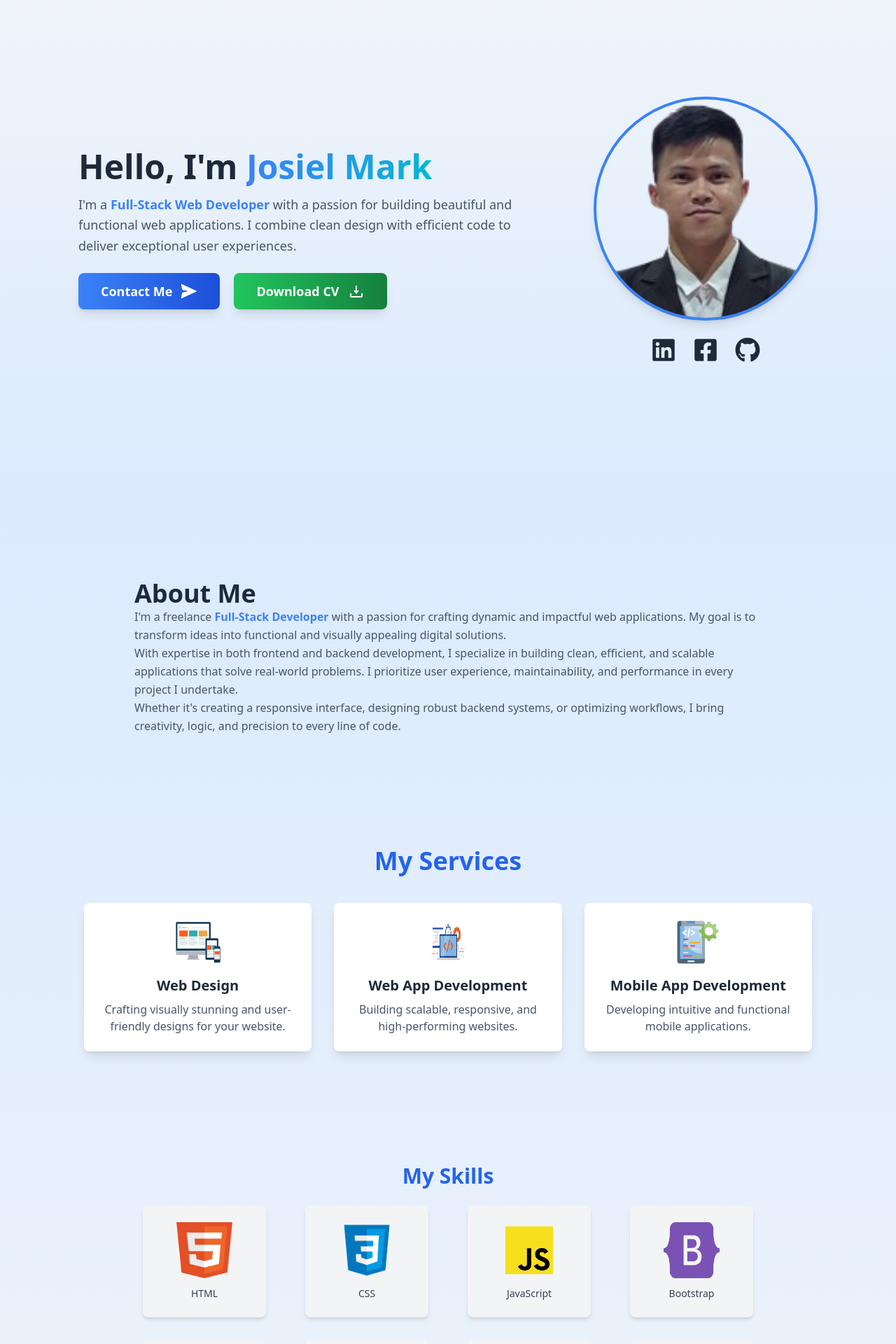
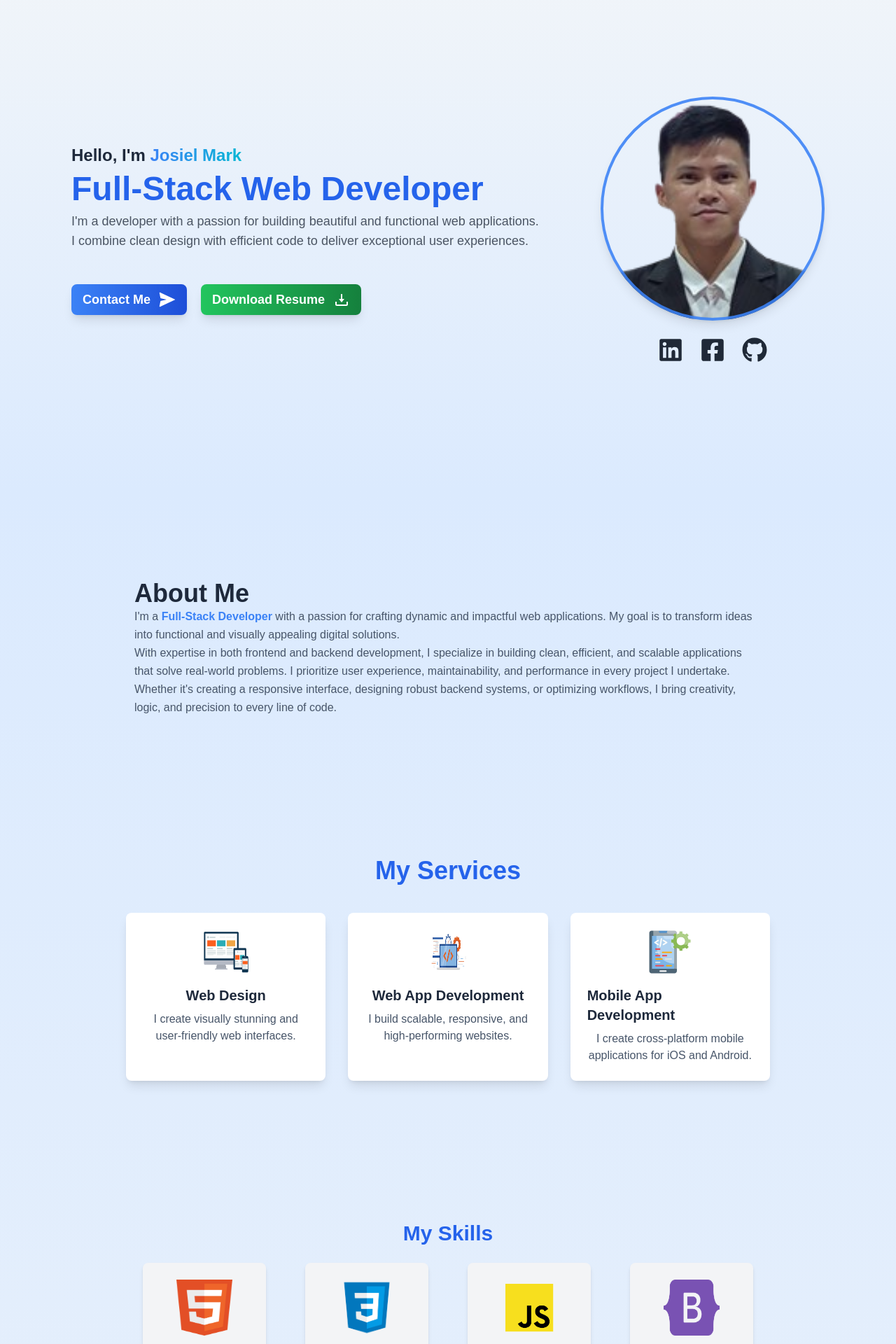
Before and after one commit to JMarkDev/portfolio, a React (Vite) app: page / in a window 1280 px wide. Shown: the part 100-2020 px from the top of the page at 70% size. Built offline with nearby package versions, Linux system fonts and the light colour scheme.

Commit message:
add contact form

```diff
--- a/package.json
+++ b/package.json
@@ -14,7 +14,8 @@
     "react": "^18.3.1",
     "react-dom": "^18.3.1",
     "react-icons": "^5.4.0",
-    "react-router-dom": "^7.1.1"
+    "react-router-dom": "^7.1.1",
+    "tailwind-plugin-typed": "^0.8.0"
   },
   "devDependencies": {
     "@eslint/js": "^9.17.0",
--- a/src/App.jsx
+++ b/src/App.jsx
@@ -1,112 +1,42 @@
 import profileImg from "./assets/profile.png";
 import Navbar from "./components/Navbar";
-import expressJsImg from "./assets/express js.png";
-import bootstrapImg from "./assets/bootstrap.png";
-import javaImg from "./assets/java.png";
-import html from "./assets/htmlLogo.png";
-import css from "./assets/cssLogo.png";
-import js from "./assets/javascriptLogo.png";
-import react from "./assets/reactjsLogo.png";
-import tailwind from "./assets/tailwindLogo.png";
-import redux from "./assets/redux.png";
-import node from "./assets/nodejsLogo.png";
-import git from "./assets/gitLogo.png";
-import mysql from "./assets/mysqlLogo.png";
 import { FaLinkedin, FaFacebookSquare, FaGithub } from "react-icons/fa";
 import webDesignImg from "./assets/web design.png";
 import webDevelopmentImg from "./assets/web development.png";
 import appDevelopmentImg from "./assets/app dev.png";
-import socketImg from "./assets/socket.io.png";
-import dialogflowImg from "./assets/dialogflow.png";
+import { skills } from "./constants/Skills";
+import { MdEmail } from "react-icons/md";
+import { FaPhone, FaLocationArrow } from "react-icons/fa";
 
 function App() {
-  const skills = [
-    {
-      name: "HTML",
-      icon: html,
-    },
-    {
-      name: "CSS",
-      icon: css,
-    },
-    {
-      name: "JavaScript",
-      icon: js,
-    },
-    {
-      name: "Bootstrap",
-      icon: bootstrapImg,
-    },
-    {
-      name: "Tailwind CSS",
-      icon: tailwind,
-    },
-    {
-      name: "React JS",
-      icon: react,
-    },
-    {
-      name: "Redux",
-      icon: redux,
-    },
-    {
-      name: "Node JS",
-      icon: node,
-    },
-    {
-      name: "Express JS",
-      icon: expressJsImg,
-    },
-    {
-      name: "Git Source Control",
-      icon: git,
-    },
-    {
-      name: "MySQL",
-      icon: mysql,
-    },
-
-    {
-      name: "Socket.IO",
-      icon: socketImg,
-    },
-    {
-      name: "Dialogflow",
-      icon: dialogflowImg,
-    },
-    {
-      name: "Java",
-      icon: javaImg,
-    },
-  ];
   return (
     <>
       <Navbar />
       <div
-        style={{ height: "calc(100vh - 56px)" }}
-        className="flex  flex-col-reverse items-center justify-center  space-y-8 md:flex-row md:space-x-16 md:space-y-0 px-6 bg-gradient-to-b from-slate-100 to-blue-100"
+        style={{ minHeight: "calc(100vh - 56px)" }}
+        className="flex md:p-20 px-5 gap-5 flex-col-reverse items-center justify-center  space-y-8 md:flex-row md:space-x-16 md:space-y-0 bg-gradient-to-b from-slate-100 to-blue-100"
       >
         {/* Text Section */}
         <div className="text-center md:text-left max-w-2xl">
-          <h1 className="text-4xl md:text-5xl font-extrabold text-slate-800">
+          <h2 className="text-xl w-fit md:text-2xl font-extrabold text-slate-800">
             Hello, I&apos;m{" "}
-            <span className="text-transparent bg-clip-text bg-gradient-to-r from-blue-500 to-cyan-500">
+            <span className="typed-text text-transparent bg-clip-text bg-gradient-to-r from-blue-500 to-cyan-500">
               Josiel Mark
             </span>
+          </h2>
+
+          <h1 className="text-3xl py-2 md:text-5xl font-extrabold text-blue-600">
+            Full-Stack Web Developer
           </h1>
-          <p className="mt-4 text-lg text-slate-600 leading-relaxed">
-            I&apos;m a{" "}
-            <span className="font-bold text-blue-500">
-              Full-Stack Web Developer
-            </span>{" "}
-            with a passion for building beautiful and functional web
-            applications. I combine clean design with efficient code to deliver
-            exceptional user experiences.
+          <p className="text-base md:text-lg text-gray-600 leading-relaxed mb-6">
+            I&apos;m a developer with a passion for building beautiful and
+            functional web applications. I combine clean design with efficient
+            code to deliver exceptional user experiences.
           </p>
 
           <div className="flex gap-5">
             {/* Contact Me Button */}
-            <button className="mt-6 px-8 py-3 flex items-center justify-center gap-3 bg-gradient-to-r from-blue-500 to-blue-700 text-white text-lg font-semibold rounded-lg shadow-lg hover:from-blue-600 hover:to-blue-800 hover:shadow-2xl transition-all">
+            <button className="mt-6 px-4 py-2 flex items-center justify-center gap-3 bg-gradient-to-r from-blue-500 to-blue-700 text-white text-lg font-semibold rounded-lg shadow-lg hover:from-blue-600 hover:to-blue-800 hover:shadow-2xl transition-all">
               Contact Me
               <svg
                 xmlns="http://www.w3.org/2000/svg"
@@ -121,8 +51,8 @@ function App() {
             </button>
 
             {/* Download CV Button */}
-            <button className="mt-6 px-8 py-3 flex items-center justify-center gap-3 bg-gradient-to-r from-green-500 to-green-700 text-white text-lg font-semibold rounded-lg shadow-lg hover:from-green-600 hover:to-green-800 hover:shadow-2xl transition-all">
-              Download CV
+            <button className="mt-6 px-4 py-2 flex items-center justify-center gap-3 bg-gradient-to-r from-green-500 to-green-700 text-white text-lg font-semibold rounded-lg shadow-lg hover:from-green-600 hover:to-green-800 hover:shadow-2xl transition-all">
+              Download Resume
               <svg
                 xmlns="http://www.w3.org/2000/svg"
                 fill="currentColor"
@@ -137,7 +67,7 @@ function App() {
 
         {/* Profile Image Section */}
         <div className="flex flex-col items-center">
-          <div className=" relative">
+          <div className="w-80 relative">
             <img
               src={profileImg}
               alt="profile"
@@ -178,13 +108,13 @@ function App() {
       {/* About Section */}
       <div className="flex flex-col items-center justify-between  px-5 py-12 bg-gradient-to-b from-blue-100 to-slate-100">
         {/* Profile and Text Section */}
-        <div className="p-20 px-5 text-center md:text-left w-full space-y-4">
+        <div className="md:p-20 text-center md:text-left w-full space-y-4">
           <div className="max-w-4xl mx-auto">
             <h2 className="text-3xl font-bold text-slate-800 md:text-4xl">
               About Me
             </h2>
             <p className="text-slate-600 leading-relaxed">
-              I&apos;m a freelance{" "}
+              I&apos;m a{" "}
               <span className="font-bold text-blue-500">
                 Full-Stack Developer
               </span>{" "}
@@ -205,7 +135,7 @@ function App() {
             </p>
           </div>
         </div>
-        <div className="p-20 w-full px-5">
+        <div className="md:p-20 w-full mt-10">
           <h1 className="text-4xl font-extrabold text-center text-blue-600 mb-10">
             My Services
           </h1>
@@ -222,8 +152,7 @@ function App() {
                 </div>
                 <h2 className="text-xl font-bold text-slate-800">Web Design</h2>
                 <p className="text-center text-slate-600 mt-2">
-                  Crafting visually stunning and user-friendly designs for your
-                  website.
+                  I create visually stunning and user-friendly web interfaces.
                 </p>
               </div>
 
@@ -240,7 +169,7 @@ function App() {
                   Web App Development
                 </h2>
                 <p className="text-center text-slate-600 mt-2">
-                  Building scalable, responsive, and high-performing websites.
+                  I build scalable, responsive, and high-performing websites.
                 </p>
               </div>
 
@@ -257,7 +186,8 @@ function App() {
                   Mobile App Development
                 </h2>
                 <p className="text-center text-slate-600 mt-2">
-                  Developing intuitive and functional mobile applications.
+                  I create cross-platform mobile applications for iOS and
+                  Android.
                 </p>
               </div>
             </div>
@@ -265,7 +195,7 @@ function App() {
         </div>
 
         {/* Skills Section */}
-        <div className="w-full md:p-20 px-5">
+        <div className="w-full md:p-20 px-5 mt-10">
           <h3 className="text-3xl font-bold text-blue-600 mb-6 text-center">
             My Skills
           </h3>
@@ -289,6 +219,177 @@ function App() {
             </ul>
           </div>
         </div>
+
+        {/* Projects Section */}
+        <div className="w-full md:p-20">
+          <h3 className="text-3xl font-bold text-blue-600 mb-6 text-center">
+            My Projects
+          </h3>
+          <div className="max-w-6xl mx-auto">
+            <div className="grid grid-cols-1 md:grid-cols-3 gap-8">
+              {/* Project 1 */}
+              <div className="flex flex-col items-center bg-white shadow-lg rounded-lg p-6 transition-transform transform hover:scale-105">
+                <div className="w-full h-48 mb-4">
+                  <img
+                    src="https://via.placeholder.com/300"
+                    alt="Project 1"
+                    className="w-full h-full object-cover"
+                  />
+                </div>
+                <h2 className="text-xl font-bold text-slate-800">Project 1</h2>
+                <p className="text-center text-slate-600 mt-2">
+                  A brief description of the project goes here.
+                </p>
+              </div>
+
+              {/* Project 2 */}
+              <div className="flex flex-col items-center bg-white shadow-lg rounded-lg p-6 transition-transform transform hover:scale-105">
+                <div className="w-full h-48 mb-4">
+                  <img
+                    src="https://via.placeholder.com/300"
+                    alt="Project 2"
+                    className="w-full h-full object-cover"
+                  />
+                </div>
+                <h2 className="text-xl font-bold text-slate-800">Project 2</h2>
+                <p className="text-center text-slate-600 mt-2">
+                  A brief description of the project goes here.
+                </p>
+              </div>
+
+              {/* Project 3 */}
+              <div className="flex flex-col items-center bg-white shadow-lg rounded-lg p-6 transition-transform transform hover:scale-105">
+                <div className="w-full h-48 mb-4">
+                  <img
+                    src="https://via.placeholder.com/300"
+                    alt="Project 3"
+                    className="w-full h-full object-cover"
+                  />
+                </div>
+                <h2 className="text-xl font-bold text-slate-800">Project 3</h2>
+                <p className="text-center text-slate-600 mt-2">
+                  A brief description of the project goes here.
+                </p>
+              </div>
+            </div>
+          </div>
+        </div>
+
+        {/* Contact Section */}
+        <div className="w-full md:p-20">
+          <h3 className="text-3xl font-bold text-blue-600 mb-6 text-center">
+            Get In Touch
+          </h3>
+
+          <div className="w-full flex md:flex-row flex-col  justify-between gap-10 ">
+            <div className="flex  flex-col md:w-1/2 w-full space-y-6">
+              <h4 className="text-2xl font-bold text-slate-800">
+                Contact Info
+              </h4>
+
+              <p className="text-slate-600">
+                I&apos;m currently open to new opportunities and collaborations.
+                If you&apos;d like to work together on a project or have any
+                questions, feel free to reach out to me using the contact form
+                below.
+              </p>
+
+              <p className="flex items-center gap-3">
+                <MdEmail className=" text-blue-600" />
+
+                <span className=" font-bold text-blue-600  text-center">
+                  jmseroy@gmail.com
+                </span>
+              </p>
+              <p className="flex items-center gap-3">
+                <FaPhone className=" text-blue-600" />
+
+                <span className=" font-bold text-blue-600  text-center">
+                  +639757718249
+                </span>
+              </p>
+              <p className="flex items-center gap-3">
+                <FaLocationArrow className="text-lg text-blue-600" />
+
+                <span className=" font-bold text-blue-600  text-center">
+                  Pagadian City, Zamboanga del Sur, Philippines
+                </span>
+              </p>
+
+              <div className="flex justify-center md:justify-start space-x-6 mt-6">
+                <a
+                  href="https://www.linkedin.com/in/josiel-mark-oliveros-7b0b3b1b4/"
+                  target="_blank"
+                  rel="noreferrer"
+                  className="text-gray-800 hover:text-gray-900 transition-colors duration-300"
+                >
+                  <FaLinkedin className="text-4xl" />
+                </a>
+                <a
+                  href="https://www.facebook.com/josielmark.oliveros/"
+                  target="_blank"
+                  rel="noreferrer"
+                  className="text-gray-800 hover:text-gray-900 transition-colors duration-300"
+                >
+                  <FaFacebookSquare className="text-4xl" />
+                </a>
+                <a
+                  href="https://github.com/"
+                  target="_blank"
+                  rel="noreferrer"
+                  className="text-gray-800 hover:text-gray-900 transition-colors duration-300"
+                >
+                  <FaGithub className="text-4xl" />
+                </a>
+              </div>
+            </div>
+            <div className="md:w-1/2 w-full  bg-white p-6 rounded-lg shadow-lg">
+              <div className="max-w-4xl mx-auto">
+                <form className="grid grid-cols-1 gap-6">
+                  <div className="flex flex-col space-y-2">
+                    <input
+                      type="text"
+                      placeholder="Name"
+                      className="p-2 bg-gray-100 border border-gray-300 rounded-lg focus:ring-1 focus:ring-blue-500 focus:border-blue-600  border-none focus: outline-none"
+                    />
+                  </div>
+                  <div className="flex flex-col space-y-2">
+                    <input
+                      type="email"
+                      placeholder="Email"
+                      className="p-2 bg-gray-100 border border-gray-300 rounded-lg focus:ring-1 focus:ring-blue-500 focus:border-blue-600 border-none outline-none"
+                    />
+                  </div>
+
+                  <div className="flex flex-col space-y-2">
+                    <input
+                      type="text"
+                      placeholder="Subject"
+                      className="p-2 bg-gray-100 border border-gray-300 rounded-lg focus:ring-1 focus:ring-blue-500 focus:border-blue-600 border-none outline-none"
+                    />
+                  </div>
+                  <div className="flex flex-col space-y-2">
+                    <textarea
+                      rows={4}
+                      placeholder="Send message here..."
+                      className="p-2 bg-gray-100 border border-gray-300 rounded-lg focus:ring-1 focus:ring-blue-500 focus:border-blue-600 border-none outline-none"
+                    />
+                  </div>
+                  <button className="w-fit px-4 bg-blue-500 text-white font-semibold py-2 rounded-lg hover:bg-blue-600 transition-colors duration-300">
+                    Send Message
+                  </button>
+                </form>
+              </div>
+            </div>
+          </div>
+        </div>
+
+        {/* Footer Section */}
+        <div className="w-full bg-slate-100 text-center ">
+          <p className="text-slate-600">
+            &copy; 2025 Josiel Mark. All rights reserved.
+          </p>
+        </div>
       </div>
     </>
   );
--- /dev/null
+++ b/src/constants/Skills.js
@@ -0,0 +1,80 @@
+import expressJsImg from "../assets/express js.png";
+import bootstrapImg from "../assets/bootstrap.png";
+import javaImg from "../assets/java.png";
+import html from "../assets/htmlLogo.png";
+import css from "../assets/cssLogo.png";
+import js from "../assets/javascriptLogo.png";
+import react from "../assets/reactjsLogo.png";
+import tailwind from "../assets/tailwindLogo.png";
+import redux from "../assets/redux.png";
+import node from "../assets/nodejsLogo.png";
+import git from "../assets/gitLogo.png";
+import mysql from "../assets/mysqlLogo.png";
+import socketImg from "../assets/socket.io.png";
+import dialogflowImg from "../assets/dialogflow.png";
+import sequelizeImg from "../assets/sequelize.png";
+
+export const skills = [
+  {
+    name: "HTML",
+    icon: html,
+  },
+  {
+    name: "CSS",
+    icon: css,
+  },
+  {
+    name: "JavaScript",
+    icon: js,
+  },
+  {
+    name: "Bootstrap",
+    icon: bootstrapImg,
+  },
+  {
+    name: "Tailwind CSS",
+    icon: tailwind,
+  },
+  {
+    name: "React JS",
+    icon: react,
+  },
+  {
+    name: "Redux",
+    icon: redux,
+  },
+  {
+    name: "Node JS",
+    icon: node,
+  },
+  {
+    name: "Express JS",
+    icon: expressJsImg,
+  },
+  {
+    name: "Git Source Control",
+    icon: git,
+  },
+  {
+    name: "MySQL",
+    icon: mysql,
+  },
+
+  {
+    name: "Socket.IO",
+    icon: socketImg,
+  },
+  {
+    name: "Dialogflow",
+    icon: dialogflowImg,
+  },
+
+  {
+    name: "Sequelize",
+    icon: sequelizeImg,
+  },
+  {
+    name: "Java",
+    icon: javaImg,
+  },
+];
--- a/src/index.css
+++ b/src/index.css
@@ -6,4 +6,5 @@
   box-sizing: border-box;
   margin: 0;
   padding: 0;
+  font-family: sans-serif, Arial;
 }
```
Also changed, not shown: src/assets/sequelize.png (added), 1 other file (tests, documents, lock files or other folders).
